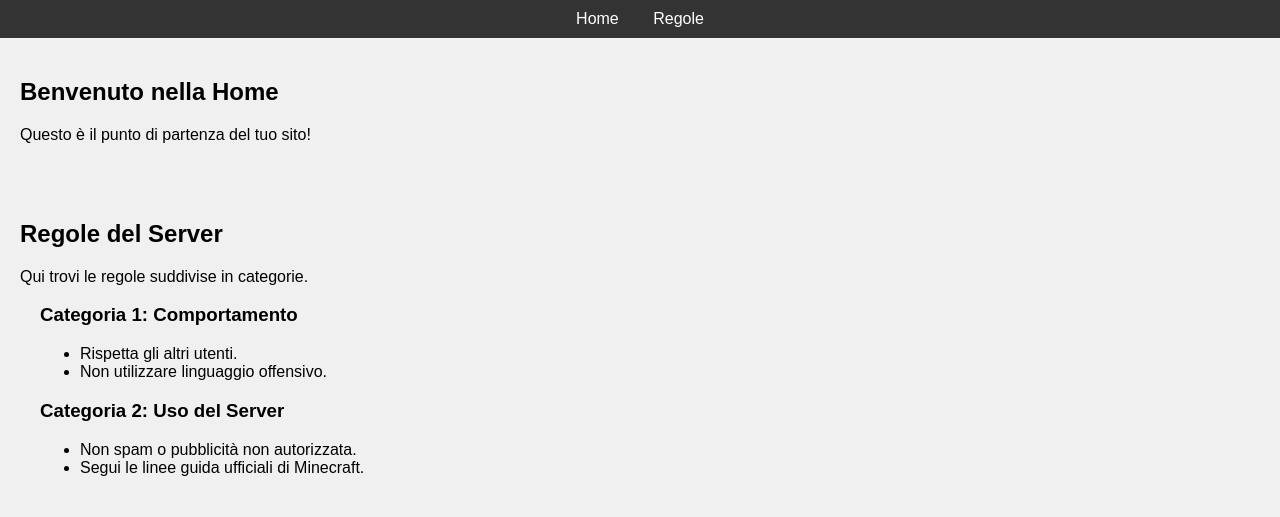
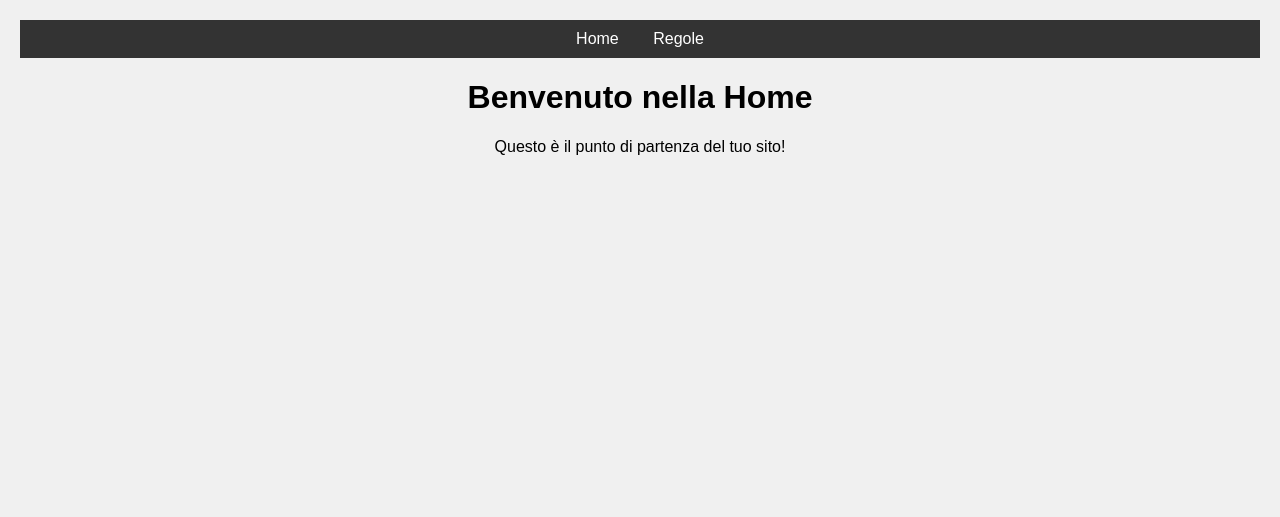
Before and after one commit to DoubleCuph/MaracujaRP, a plain HTML site: page index.html in a window 1280 px wide. Drawn offline with Linux system fonts and the light colour scheme.

Commit message:
index.html

```diff
--- a/index.html
+++ b/index.html
@@ -3,19 +3,19 @@
 <head>
     <meta charset="UTF-8">
     <meta name="viewport" content="width=device-width, initial-scale=1.0">
-    <title>Mio Sito - Menù</title>
+    <title>Home - Mio Sito</title>
     <style>
         body {
             font-family: Arial, sans-serif;
+            text-align: center;
+            background-color: #f0f0f0;
             margin: 0;
-            padding: 0;
-            background-color: #f0f0f0;
+            padding: 20px;
         }
         nav {
             background-color: #333;
             color: white;
             padding: 10px;
-            text-align: center;
         }
         nav a {
             color: white;
@@ -25,45 +25,17 @@
         nav a:hover {
             text-decoration: underline;
         }
-        section {
-            padding: 20px;
-        }
-        .categoria {
-            margin-left: 20px;
-        }
     </style>
 </head>
 <body>
     <!-- Menù di navigazione -->
     <nav>
-        <a href="#home">Home</a>
-        <a href="#regole">Regole</a>
+        <a href="index.html">Home</a>
+        <a href="regole.html">Regole</a>
     </nav>
 
-    <!-- Schermata Home -->
-    <section id="home">
-        <h1>Benvenuto nella Home</h1>
-        <p>Questo è il punto di partenza del tuo sito!</p>
-    </section>
-
-    <!-- Schermata Regole -->
-    <section id="regole">
-        <h1>Regole del Server</h1>
-        <p>Qui trovi le regole suddivise in categorie.</p>
-        <div class="categoria">
-            <h3>Categoria 1: Comportamento</h3>
-            <ul>
-                <li>Rispetta gli altri utenti.</li>
-                <li>Non utilizzare linguaggio offensivo.</li>
-            </ul>
-        </div>
-        <div class="categoria">
-            <h3>Categoria 2: Uso del Server</h3>
-            <ul>
-                <li>Non spam o pubblicità non autorizzata.</li>
-                <li>Segui le linee guida ufficiali di Minecraft.</li>
-            </ul>
-        </div>
-    </section>
+    <!-- Contenuto della Home -->
+    <h1>Benvenuto nella Home</h1>
+    <p>Questo è il punto di partenza del tuo sito!</p>
 </body>
 </html>
```
